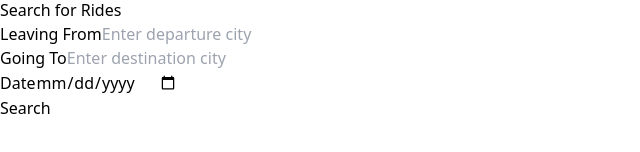
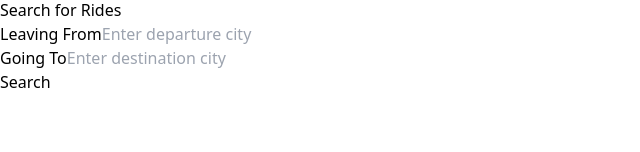
Before and after one commit to AdityaBansal114/Ride-sharing-app, a React (Vite) app in the folder frontend/: page /search in a window 1280 px wide. Shown: the part 380-532 px from the top of the page, without its empty margins (0-640 px from the left). Built offline with nearby package versions, Linux system fonts and the light colour scheme.

Commit message:
publish ride

```diff
--- a/frontend/src/pages/Login.jsx
+++ b/frontend/src/pages/Login.jsx
@@ -1,4 +1,4 @@
-import React, { useState } from 'react';
+import  { useState } from 'react';
 import { login } from '../api/auth';
 import {toast} from 'react-hot-toast';
 
@@ -51,7 +51,7 @@ const Login = () => {
         </form>
         <div className="text-center mt-4">
           <p>
-            Don't have an account? <a href="/signup" className="text-blue-500">Sign up</a>
+            Don&apos;t have an account? <a href="/signup" className="text-blue-500">Sign up</a>
           </p>
         </div>
       </div>
--- a/frontend/src/pages/PublishPage.jsx
+++ b/frontend/src/pages/PublishPage.jsx
@@ -1,4 +1,4 @@
-import React, { useState } from 'react';
+import { useState } from 'react';
 import toast from 'react-hot-toast';
 
 const PublishPage = () => {
--- a/frontend/src/pages/SearchPage.jsx
+++ b/frontend/src/pages/SearchPage.jsx
@@ -1,14 +1,12 @@
-import React, { useState } from 'react';
+import  { useState } from 'react';
 
 const SearchPage = () => {
   const [leavingFrom, setLeavingFrom] = useState('');
   const [goingTo, setGoingTo] = useState('');
-  const [date, setDate] = useState('');
 
   const handleSearch = (e) => {
     e.preventDefault();
-    // You can add search logic here
-    console.log('Searching for:', { leavingFrom, goingTo, date });
+    console.log('Searching for:', { leavingFrom, goingTo });
   };
 
   return (
@@ -40,17 +38,6 @@ const SearchPage = () => {
             />
           </div>
 
-          <div>
-            <label className="block text-gray-700">Date</label>
-            <input
-              type="date"
-              className="w-full p-2 border rounded-lg mt-2"
-              value={date}
-              onChange={(e) => setDate(e.target.value)}
-              required
-            />
-          </div>
-
           <button
             type="submit"
             className="w-full bg-blue-500 text-white py-2 px-4 rounded-lg hover:bg-blue-600"
```
